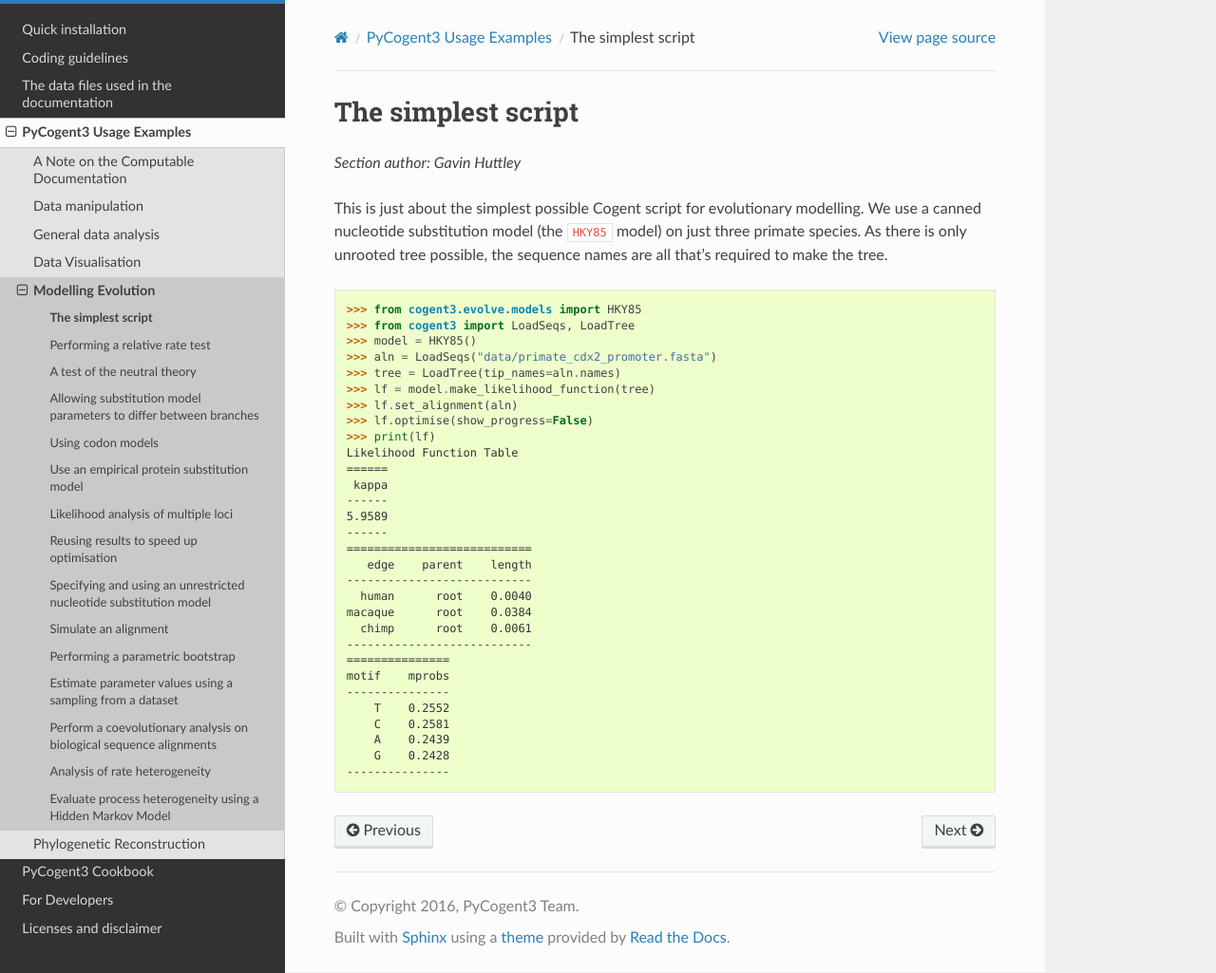
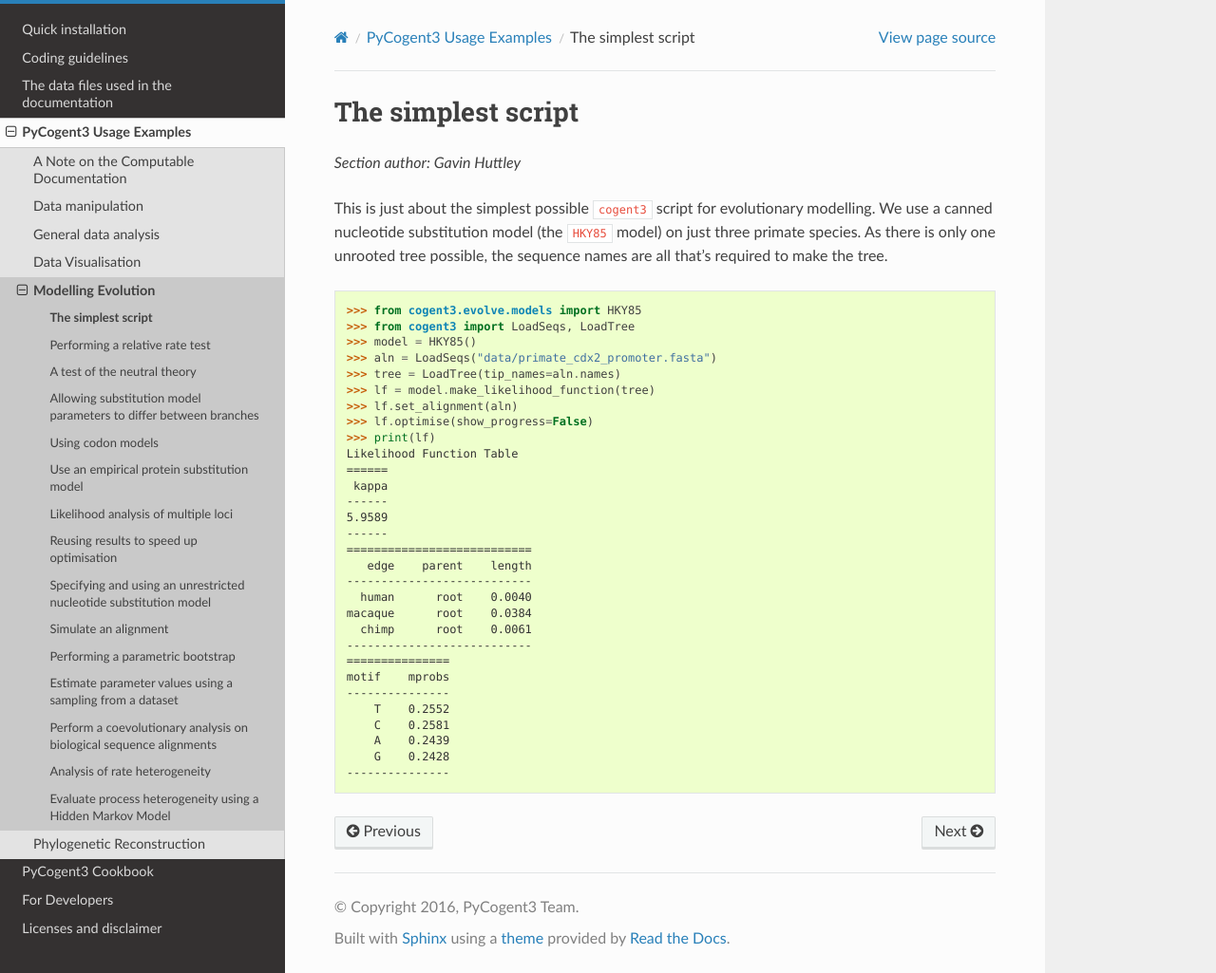
Before and after one commit to cogent3/cogent3, a Sphinx documentation site: the page built from doc/examples/simple.rst, in a window 1280 px wide and 1025 px high. Shown: the whole window at 95% size. Built offline with Sphinx 7.4.7 and the Read the Docs theme 2.0.0, drawn with Linux system fonts in a browser that asks for light colours; formulas are drawn with MathJax 3.

Commit message:
MAINT: simple.rst doc edited for clarity

```diff
--- a/doc/examples/simple.rst
+++ b/doc/examples/simple.rst
@@ -3,7 +3,7 @@ The simplest script
 
 .. sectionauthor:: Gavin Huttley
 
-This is just about the simplest possible Cogent script for evolutionary modelling. We use a canned nucleotide substitution model (the ``HKY85`` model) on just three primate species. As there is only unrooted tree possible, the sequence names are all that's required to make the tree.
+This is just about the simplest possible ``cogent3`` script for evolutionary modelling. We use a canned nucleotide substitution model (the ``HKY85`` model) on just three primate species. As there is only one unrooted tree possible, the sequence names are all that's required to make the tree.
 
 .. doctest::
 
```
